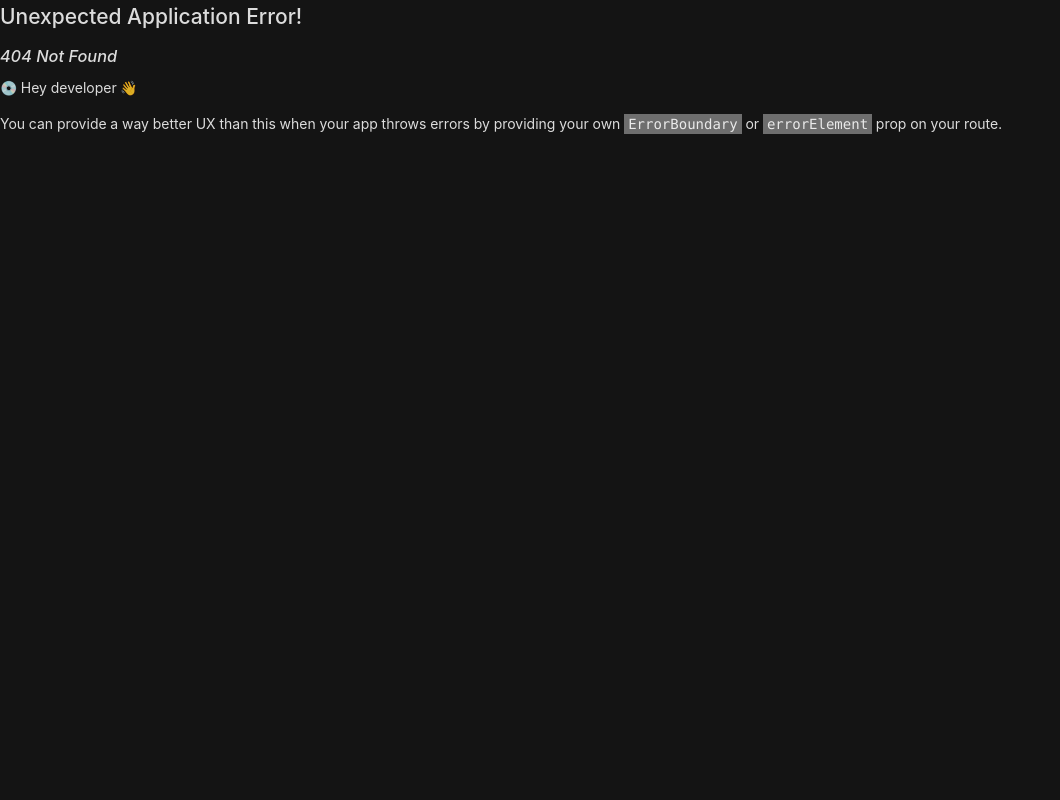
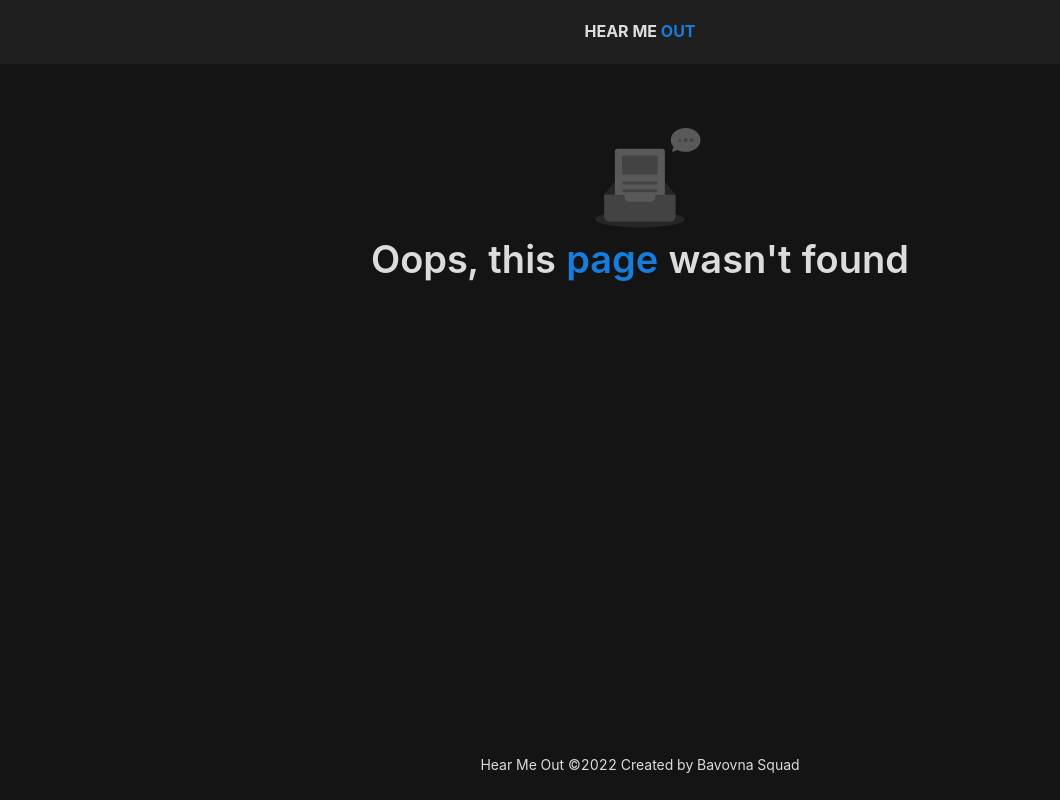
Before and after one commit to Bavovna-Squad/hear-me-out-ui, a React (Create React App) app: page /not-found-page in a window 1280 px wide. Before the commit this address had no page. Shown: the whole page, without its empty margins (0-1060 px from the left). Built offline with nearby package versions, Linux system fonts and the light colour scheme.

Commit message:
[feature] Page Not Found design

```diff
--- a/src/pages/DesignTableOfContents.tsx
+++ b/src/pages/DesignTableOfContents.tsx
@@ -34,7 +34,11 @@ export const DesignTableOfContents: FunctionComponent = () => {
             <Link to="/landing">Landing</Link>,
             'landing',
             <LinkOutlined />),
-        getItem('Home', 'home', <MenuUnfoldOutlined />, homePageMenuItems)
+        getItem('Home', 'home', <MenuUnfoldOutlined />, homePageMenuItems),
+        getItem(
+            <Link to="/not-found-page">Not Found Page</Link>,
+            'not-found-page',
+            <LinkOutlined />)
     ] as MenuItem[];
 
     return (
--- /dev/null
+++ b/src/pages/design/not-found/NotFoundPage.tsx
@@ -0,0 +1,21 @@
+import React, { FunctionComponent } from 'react';
+import { Empty, Typography } from 'antd';
+import { MainLayout } from '../../../layouts/MainLayout';
+
+const { Title } = Typography;
+
+export const NotFoundPage: FunctionComponent = () => {
+    return (
+        <MainLayout>
+            <section className="max-w-[800px] text-center mx-auto pt-16 px-4">
+                <Empty
+                    description={
+                        <Title>
+                            Oops, this <span className="hmo-accented-text">page</span> wasn't found
+                        </Title>
+                    }
+                />
+            </section>
+        </MainLayout>
+    )
+}
```
Also changed, not shown: src/App.tsx (+11 -2 lines).
